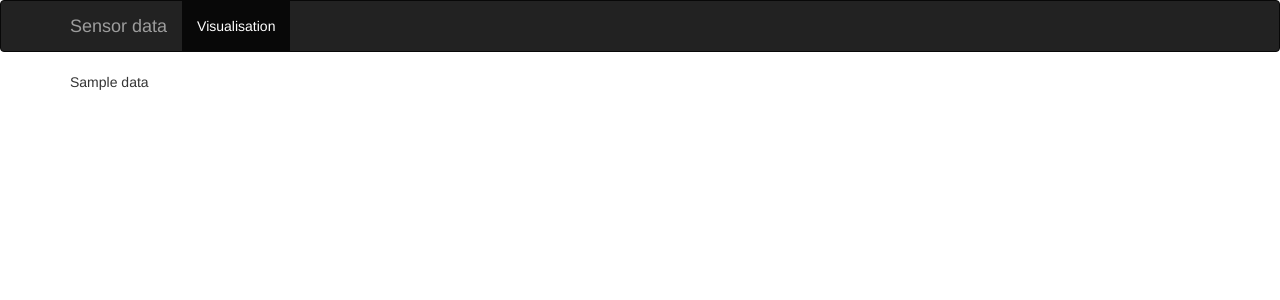
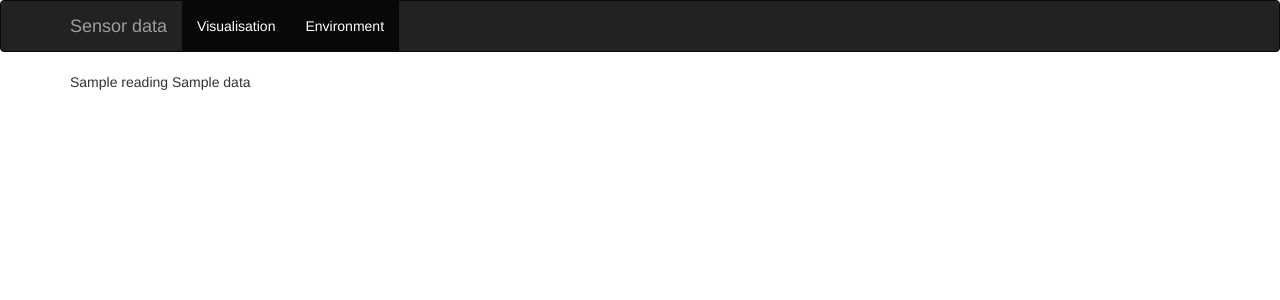
Before and after one commit to LucasAmos/Masters-project, a Flask app: template sensors/templates/environment.html in a window 1280 px wide. Shown: the top 300 px of the page. Run offline with Flask 2, Linux system fonts and the light colour scheme; the template is opened without the code that fills it: most values are stand-ins (such as "Sample title", 1, 10 or a date in 2020); parts of the project's set-up code (start-up, migrations or seed data) failed here and were passed over; some libraries are stand-ins or nearby versions.

Commit message:
Environment page template created

```diff
--- a/sensors/templates/environment.html
+++ b/sensors/templates/environment.html
@@ -16,13 +16,14 @@
                 <span class="icon-bar"></span>
                 <span class="icon-bar"></span>
             </button>
-            <a class="navbar-brand" href="#">Sensor data</a>
+            <a class="navbar-brand" href="{{  url_for('index') }}">Sensor data</a>
 
         </div>
 
         <div id="navbar" class="navbar-collapse collapse">
           <ul class="nav navbar-nav">
             <li class="active"><a href="{{  url_for('visualisation') }}">Visualisation</a></li>
+              <li class="active"><a href="{{  url_for('environment') }}">Environment</a></li>
 
           </ul>
         </div><!--/.nav-collapse -->
@@ -33,6 +34,11 @@
 
 <div class="container">
 
+        {% for reading in data %}
+          {{ reading}}
+
+        {%  endfor %}
+
 {{ data }}
 
 </div>
--- a/sensors/templates/main_page.html
+++ b/sensors/templates/main_page.html
@@ -23,6 +23,8 @@
         <div id="navbar" class="navbar-collapse collapse">
           <ul class="nav navbar-nav">
             <li class="active"><a href="{{  url_for('visualisation') }}">Visualisation</a></li>
+              <li class="active"><a href="{{  url_for('environment') }}">Environment</a></li>
+
             {#<li><a href="#about">About</a></li>
             <li><a href="#contact">Contact</a></li>
             <li class="dropdown">
@@ -37,7 +39,9 @@
                 <li><a href="#">One more separated link</a></li>
               </ul>
             </li>#}
+
           </ul>
+
         </div><!--/.nav-collapse -->
     </div>
 </nav>
```
